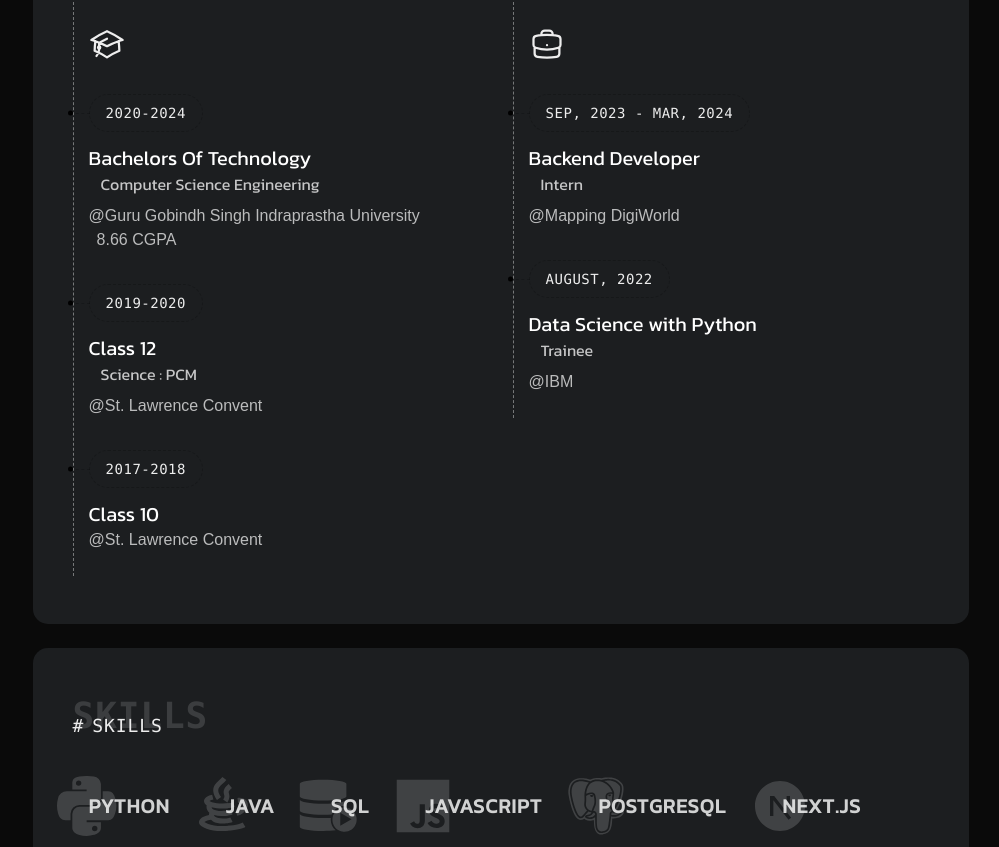
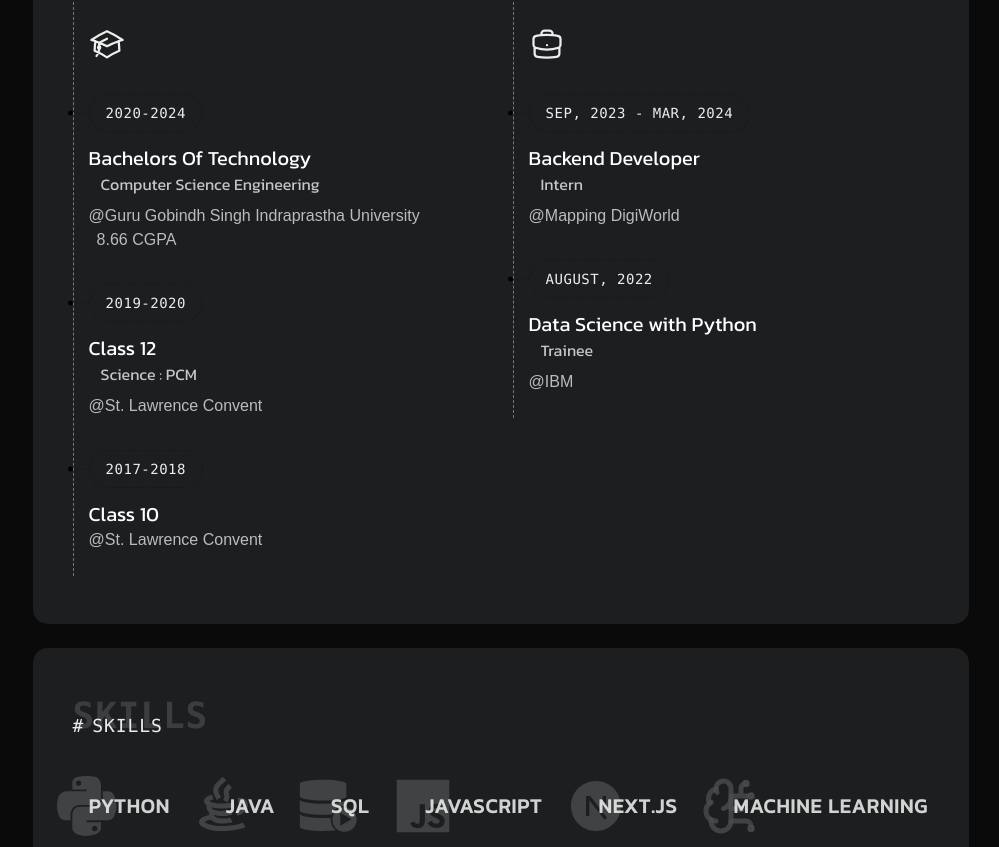
Before and after one commit to ashx010/portfolio_nextjs, a Next.js app: page / in a window 1280 px wide. Shown: the part 1950-2797 px from the top of the page, without its empty margins (281-1280 px from the left). Built offline with nearby package versions, Linux system fonts and the light colour scheme; a web font is replaced by a local one.

Commit message:
some minor changes

```diff
--- a/src/components/main_content/portfolio.jsx
+++ b/src/components/main_content/portfolio.jsx
@@ -12,7 +12,7 @@ function Portfolio(props) {
             type: "dataScience",
             name: "Data Science",
             pro_name: "Car Accident Prevention Alert using AI",
-            link_name: "car_prevent",
+            link_name: "https://github.com/ashx010/Night-Time-Car-Accident-Prevention",
         },
         {
             src: "/map.svg",
@@ -20,7 +20,7 @@ function Portfolio(props) {
             type: "webDevelop",
             name: "Web development",
             pro_name: "Mapping Interactive",
-            link_name: "map_interactive",
+            link_name: "https://github.com/ashx010/Mapping-Application",
         },
         {
             src: "/tcart.svg",
@@ -28,7 +28,7 @@ function Portfolio(props) {
             type: "webDevelop",
             name: "Web development",
             pro_name: "TCART: Travel Assistant",
-            link_name: "tcart",
+            link_name: "https://tcart.scripet.com",
         },
         {
             src: "/titanic.jpg",
@@ -36,7 +36,7 @@ function Portfolio(props) {
             type: "dataScience",
             name: "Data Science",
             pro_name: "Titanic: Survival Analysis",
-            link_name: "titanic",
+            link_name: "https://www.kaggle.com/code/ashx010/titanic-data-analysis-and-model-deployment",
         }
     ];
     const [portType, setPortType] = useState(["webDevelop", "dataScience"]);
@@ -83,7 +83,7 @@ function Portfolio(props) {
                             <div
                                 className="z-[1] absolute bottom-0 left-0 w-full px-7 pb-6 invisible opacity-0 translate-y-2 group-hover:translate-y-0 group-hover:visible group-hover:opacity-100 group-hover:mb-0 transition ease-out duration-[160ms]">
                                 <a className={`${KanitFont.variable} font-[kanit] font-semibold text-xl lg:text-3xl tracking-[0.5px] transition-all ease-linear duration-100`}
-                                   href={`portfolio/${item.link_name}`}>{item.pro_name}</a>
+                                   href={`${item.link_name}`} target={"_blank"}>{item.pro_name}</a>
                             </div>
                         </div>) : null
                 ))}
--- a/src/components/main_content/sidebar.jsx
+++ b/src/components/main_content/sidebar.jsx
@@ -4,7 +4,7 @@ import styles from './sidebar.module.css';
 
 function Sidebar(props) {
     const [toggleSidebar, setToggleSidebar] = useState({
-        about: true,
+        about: false,
         portfolio: false,
         resume: false,
         skills: false,
@@ -47,12 +47,12 @@ function Sidebar(props) {
 
     const handleToggleSidebar = (section) => {
         setToggleSidebar({
-            about: section === 'about',
-            portfolio: section === 'portfolio',
-            resume: section === 'resume',
-            skills: section === 'skills',
-            blog: section === 'blog',
-            contact: section === 'contact'
+            about: section === 'about1', //remove 1 from everywhere in this
+            portfolio: section === 'portfolio1',
+            resume: section === 'resume1',
+            skills: section === 'skills1',
+            blog: section === 'blog1',
+            contact: section === 'contact1'
         });
     };
 
@@ -61,7 +61,7 @@ function Sidebar(props) {
             <ul className={`list-none space-x-4 lg:space-x-0 lg:space-y-6 font-mono text-xl lg:text-base text-white/70 font-normal uppercase text-left tracking-wider flex flex-row w-full justify-around items-center content-center lg:block`}>
                 {itemData.map((item, i) => (
                     <li key={i} onClick={() => handleToggleSidebar(item.toggleName)}
-                        className={`list-none group relative`}>
+                        className={`list-none group cursor-pointer relative`}>
                         <div className={`inline-flex group-hover:text-white justify-between items-center w-full content-center ${styles.sidebar_section_link} ${toggleSidebar[item.toggleName] ? `font-bold text-white 0 ${styles.active} group-hover:before:text-white` : null}`}>
                             <span className={`hidden lg:block group-hover:text-white`}>{item.name}</span>
                             <span className={`block lg:hidden`}>{item.abbr}</span>
--- a/src/components/main_content/skills.jsx
+++ b/src/components/main_content/skills.jsx
@@ -1,6 +1,7 @@
 import React from 'react';
 import styles from './skills.module.css';
 import {
+    BrainCircuit, ChartBar,
     JavaLineSVG,
     LogoJavascriptSVG,
     NextjsFillSVG, Postgresql,
@@ -16,7 +17,7 @@ function Skills(props) {
             <h3 className={`font-mono font-medium uppercase text-lg tracking-wider relative pt-4 mb-5 dark:text-white before:content-['#'] before:pr-2 after:content-[attr(data-backdrop-text)] after:absolute after:top-0 after:left-0 after:font-poppins after:font-bold after:uppercase after:text-4xl after:opacity-15`} data-backdrop-text={"Skills"}>
                 Skills
             </h3>
-            <div className={`w-full pt-8 pl-10 lg:pl-4 flex flex-wrap flex-auto gap-y-12 gap-x-14`}>
+            <div className={`cursor-default w-full pt-8 pl-10 lg:pl-4 flex flex-wrap flex-auto gap-y-12 gap-x-14`}>
                 <h2 className={`${KanitFont.variable} font-[kanit] font-semibold uppercase relative tracking-wider text-base lg:text-xl text-white/80 hover:text-white`}>
                     Python
                     <PythonSVG className="absolute top-[-1rem] left-[-2rem] opacity-20" />
@@ -34,16 +35,24 @@ function Skills(props) {
                     <LogoJavascriptSVG className="absolute top-[-1rem] left-[-2rem] opacity-20" />
                 </h2>
                 <h2 className={`${KanitFont.variable} font-[kanit] font-semibold uppercase relative tracking-wider text-base lg:text-xl text-white/80 hover:text-white`}>
-                    PostgreSQL
-                    <Postgresql className="absolute top-[-1rem] left-[-2rem] opacity-20" />
-                </h2>
-                <h2 className={`${KanitFont.variable} font-[kanit] font-semibold uppercase relative tracking-wider text-base lg:text-xl text-white/80 hover:text-white`}>
                     Next.js
                     <NextjsFillSVG className="absolute top-[-1rem] left-[-2rem] opacity-20" />
                 </h2>
                 <h2 className={`${KanitFont.variable} font-[kanit] font-semibold uppercase relative tracking-wider text-base lg:text-xl text-white/80 hover:text-white`}>
-                    React
+                    Machine Learning
+                    <BrainCircuit className="absolute top-[-1rem] left-[-2rem] opacity-20" />
+                </h2>
+                <h2 className={`${KanitFont.variable} font-[kanit] font-semibold uppercase relative tracking-wider text-base lg:text-xl text-white/80 hover:text-white`}>
+                    Data Science
+                    <ChartBar className="absolute top-[-1rem] left-[-2rem] opacity-20" />
+                </h2>
+                <h2 className={`${KanitFont.variable} font-[kanit] font-semibold uppercase relative tracking-wider text-base lg:text-xl text-white/80 hover:text-white`}>
+                    React.js
                     <ReactjsFillSVG className="absolute top-[-1rem] left-[-2rem] opacity-20" />
+                </h2>
+                <h2 className={`${KanitFont.variable} font-[kanit] font-semibold uppercase relative tracking-wider text-base lg:text-xl text-white/80 hover:text-white`}>
+                    PostgreSQL
+                    <Postgresql className="absolute top-[-1rem] left-[-2rem] opacity-20" />
                 </h2>
             </div>
 
--- a/src/components/svg.jsx
+++ b/src/components/svg.jsx
@@ -124,3 +124,47 @@ export function NextjsFillSVG(props) {
         </svg>
     )
 }
+
+export function BrainCircuit(props) {
+    return (
+        <svg
+            xmlns="http://www.w3.org/2000/svg"
+            viewBox="0 0 24 24"
+            width="3em"
+            height="3em"
+            {...props}
+        >
+            <g
+                fill="none"
+                stroke="currentColor"
+                strokeLinecap="round"
+                strokeLinejoin="round"
+                strokeWidth="2"
+            >
+                <path d="M12 5a3 3 0 1 0-5.997.125a4 4 0 0 0-2.526 5.77a4 4 0 0 0 .556 6.588A4 4 0 1 0 12 18Z"></path>
+                <path d="M9 13a4.5 4.5 0 0 0 3-4M6.003 5.125A3 3 0 0 0 6.401 6.5m-2.924 4.396a4 4 0 0 1 .585-.396M6 18a4 4 0 0 1-1.967-.516M12 13h4m-4 5h6a2 2 0 0 1 2 2v1M12 8h8m-4 0V5a2 2 0 0 1 2-2"></path>
+                <circle cx="16" cy="13" r=".5"></circle>
+                <circle cx="18" cy="3" r=".5"></circle>
+                <circle cx="20" cy="21" r=".5"></circle>
+                <circle cx="20" cy="8" r=".5"></circle>
+            </g>
+        </svg>
+    )
+}
+
+export function ChartBar(props) {
+    return (
+        <svg
+            xmlns="http://www.w3.org/2000/svg"
+            viewBox="0 0 22 22"
+            width="3em"
+            height="3em"
+            {...props}
+        >
+            <path
+                fill="currentColor"
+                d="M2 2h2v16h16v2H2zm4 14V8h4v8zm5 0V4h4v12zm5 0v-5h4v5z"
+            ></path>
+        </svg>
+    )
+}
```
